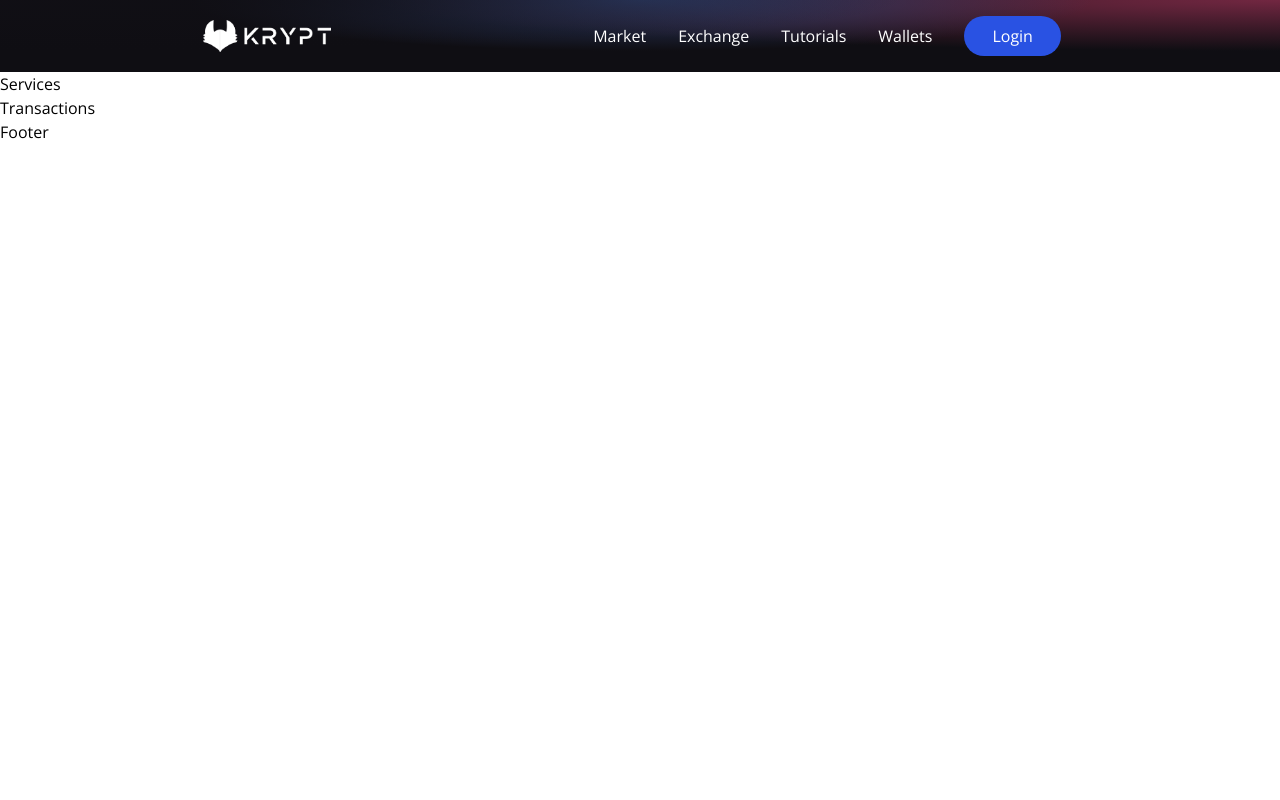
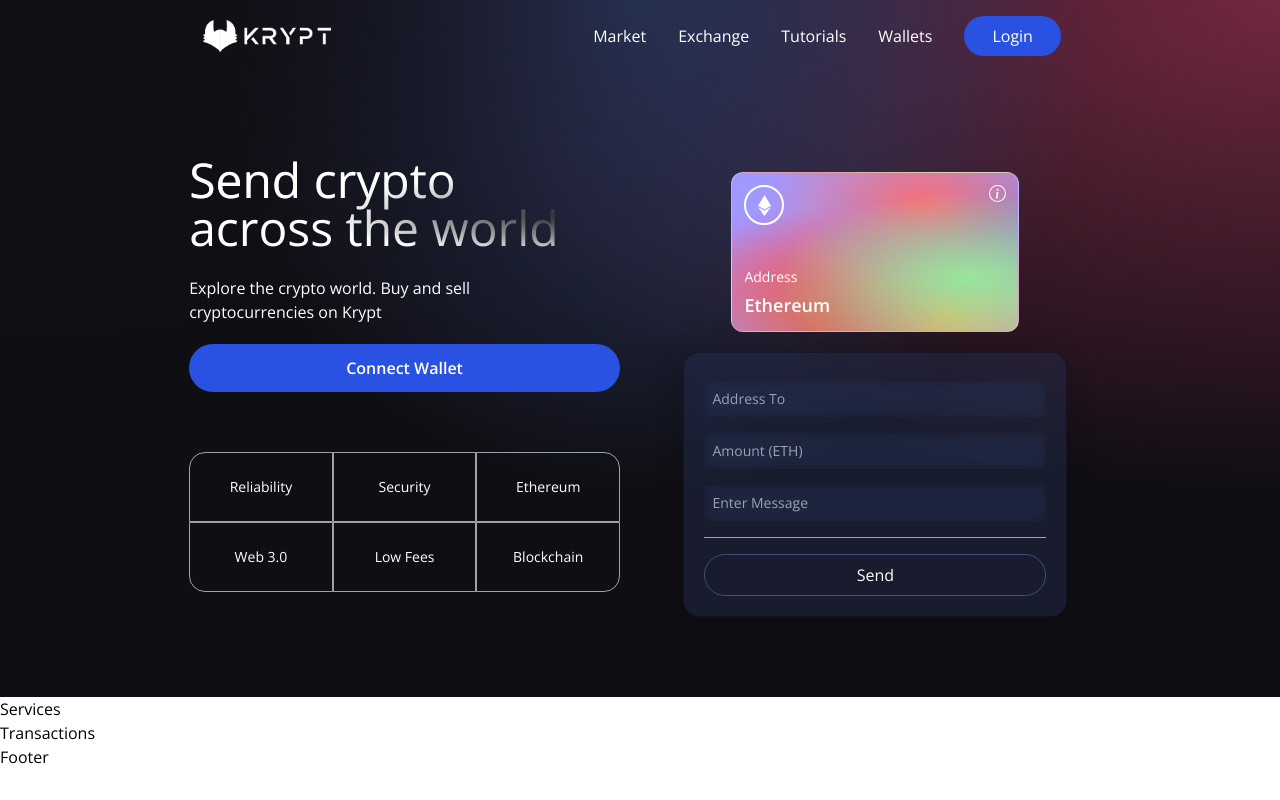
Before and after one commit to TheDrizzyWay/simple-blockchain-app, a React (Create React App) app in the folder client/: page / in a window 1280 px wide. Built offline with nearby package versions, Linux system fonts and the light colour scheme.

Commit message:
add form components

```diff
--- a/client/src/components/Welcome.jsx
+++ b/client/src/components/Welcome.jsx
@@ -4,9 +4,79 @@ import { BsInfoCircle } from "react-icons/bs";
 
 import { Loader } from './';
 
+const commonStyles = 'min-h-[70px] sm:px-0 px-2 sm:min-w-[120px] flex justify-center items-center border-[0.5px] border-gray-400 text-sm font-light text-white';
+
+const Input = ({ placeholder, name, type, value, handleChange }) => (
+  <input
+    placeholder={placeholder} type={type} step="0.0001" value={value}
+    onChange={(e) => handleChange(e, name)}
+    className="my-2 w-full rounded-sm p-2 outline-none bg-transparent text-white border-none text-sm white-glassmorphism"
+  />
+);
+
 const Welcome = () => {
+  const connectWallet = () => {}
+
+  const handleSubmit = () => {}
+
   return (
-    <div></div>
+    <div className="flex w-full justify-center items-center">
+      <div className="flex md:flex-row flex-col items-start justify-between md:p-20 py-12 px-4">
+        <div className="flex flex-1 justify-start flex-col md:mr-10">
+          <h1 className="text-3xl sm:text-5xl text-white text-gradient py-1">Send crypto <br /> across the world</h1>
+          <p className="text-left text-white mt-5 font-light md:w-9/12 w-11/12 text-base">Explore the crypto world. Buy and sell cryptocurrencies on Krypt</p>
+          <button type="button" onClick={connectWallet} className="flex flex-row justify-center items-center my-5 bg-[#2952e3] p-3 rounded-full cursor-pointer hover:bg-[#2546bd]">
+            <p className="text-white text-base font-semibold">Connect Wallet</p>
+          </button>
+
+          <div className="grid sm:grid-cols-3 grid-cols-2 w-full mt-10">
+            <div className={`rounded-tl-2xl ${commonStyles}`}>Reliability</div>
+            <div className={commonStyles}>Security</div>
+            <div className={`rounded-tr-2xl ${commonStyles}`}>Ethereum</div>
+            <div className={`rounded-bl-2xl ${commonStyles}`}>Web 3.0</div>
+            <div className={commonStyles}>Low Fees</div>
+            <div className={`rounded-br-2xl ${commonStyles}`}>Blockchain</div>
+          </div>
+        </div>
+
+        <div className="flex flex-col flex-1 items-center justify-start w-full md:mt-0 mt-10">
+          <div className="p-3 justify-end items-start flex-col rounded-xl h-40 sm:w-72 w-full my-5 eth-card white-glassmorphism">
+            <div className="flex flex-col justify-between w-full h-full">
+              <div className="flex justify-between items-start">
+                <div className="w-10 h-10 rounded-full border-2 border-white flex justify-center items-center">
+                  <SiEthereum fontSize={21} color="#fff" />
+                </div>
+                <BsInfoCircle fontSize={17} color="#fff" />
+              </div>
+              <div>
+                <p className="text-white font-light text-sm">
+                  Address
+                </p>
+                <p className="text-white font-semibold text-lg mt-1">
+                  Ethereum
+                </p>
+              </div>
+            </div>
+          </div>
+
+          <div className="p-5 sm:w-96 w-full flex flex-col justify-start items-center blue-glassmorphism">
+            <Input placeholder="Address To" name="addressTo" type="text" handleChange={() => {}} />
+            <Input placeholder="Amount (ETH)" name="amount" type="number" handleChange={() => {}} />
+            <Input placeholder="Enter Message" name="message" type="text" handleChange={() => {}} />
+
+            <div className="h-[1px] w-full bg-gray-400 my-2" />
+
+            {false ? (
+              <Loader />
+            ) : (
+              <button type="button" onClick={handleSubmit} className="text-white w-full mt-2 border-[1px] p-2 border-[#3d4f7c] rounded-full cursor-pointer">
+                Send
+              </button>
+            )}
+          </div>
+        </div>
+      </div>
+    </div>
   )
 }
 
```
